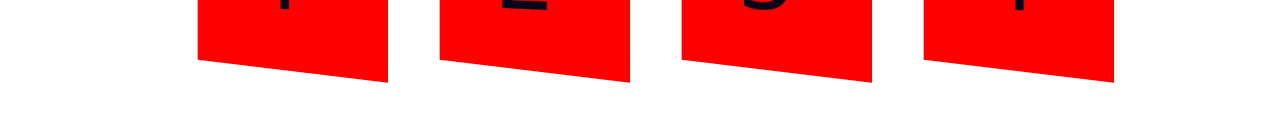
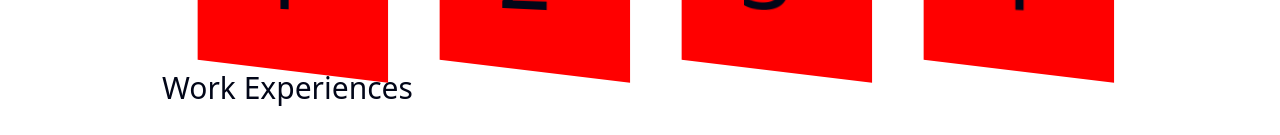
Before and after one commit to melvin-lin-dev/melvin-lin-portfolio, a Next.js app: page /home in a window 1280 px wide. Shown: the part 1000-1135 px from the top of the page. Before the commit the page ends 1083 px from the top, so only its background shows below. Built offline with nearby package versions, Linux system fonts and the light colour scheme.

Commit message:
chore: install react-vertical-timeline-component for work experience section

```diff
--- a/package.json
+++ b/package.json
@@ -19,6 +19,7 @@
     "react-dom": "19.1.0",
     "react-icons": "^5.5.0",
     "react-plotly.js": "^2.6.0",
+    "react-vertical-timeline-component": "^3.5.3",
     "tailwind-merge": "^3.3.1"
   },
   "devDependencies": {
--- a/src/app/home/page.tsx
+++ b/src/app/home/page.tsx
@@ -130,6 +130,12 @@ export default function HomePage(): ReactElement {
                     </div>
                 </div>
             </section>
+            <section>
+                <div className="container">
+                    <h1 className="text-3xl mb-8">Work Experiences</h1>
+
+                </div>
+            </section>
         </>
     );
 }
```
Also changed, not shown: 1 other file (tests, documents, lock files or other folders).
